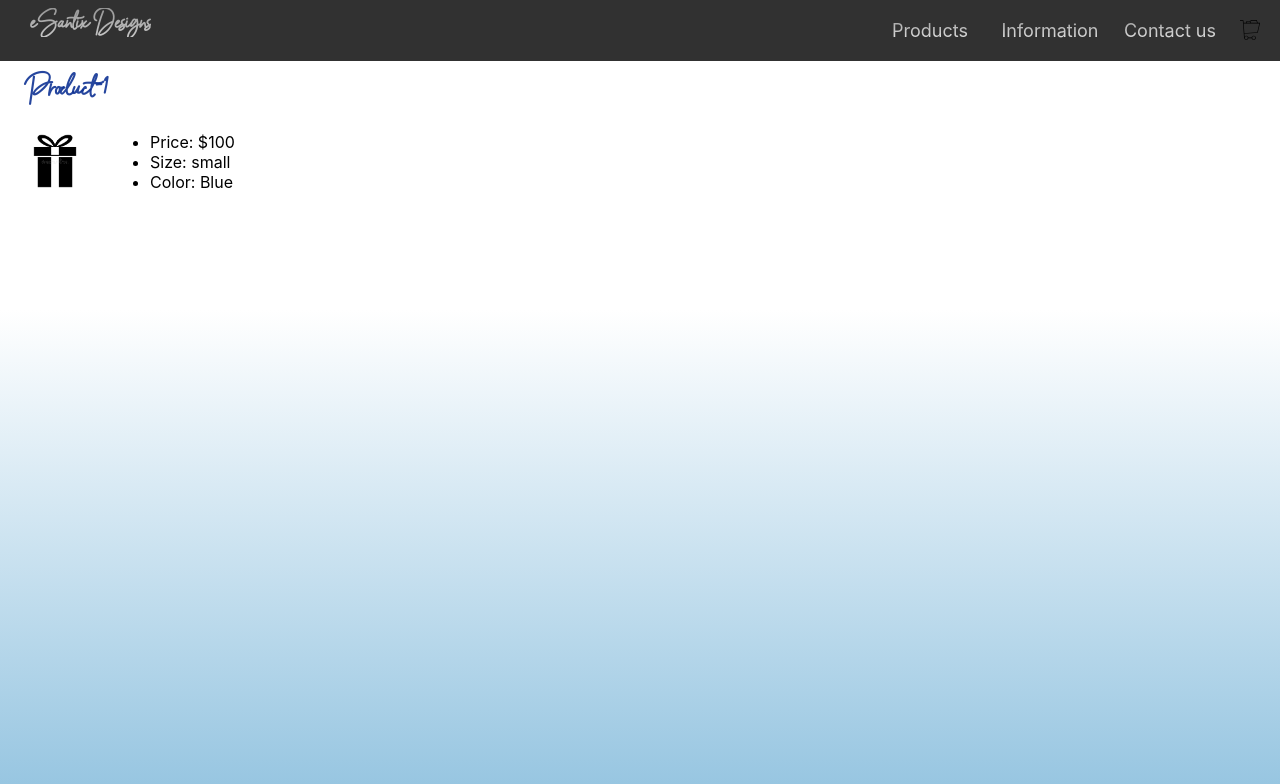
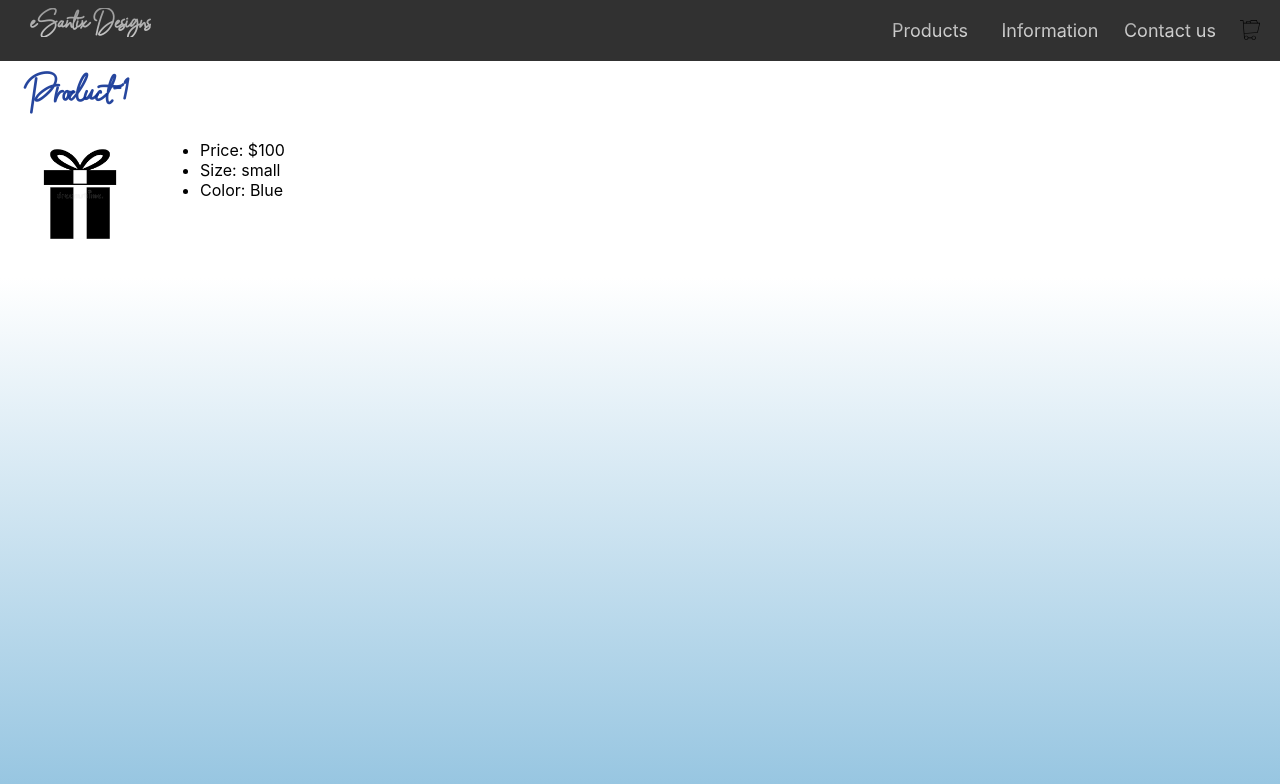
Before and after one commit to esantix/coderhouse-react, a React (Create React App) app in the folder esantix-echevarria/: page /item/1 in a window 1280 px wide. Shown: the top 784 px of the page. Built offline with nearby package versions, Linux system fonts and the light colour scheme.

Commit message:
fake data on separate files

```diff
--- a/esantix-echevarria/src/components/Item.jsx
+++ b/esantix-echevarria/src/components/Item.jsx
@@ -1,6 +1,5 @@
 
 import ItemCount from "./ItemCount"
-import ItemDetailContainer from "./ItemDetailContainer"
 import { Link } from 'react-router-dom';
 
 function Item(props) {
--- a/esantix-echevarria/src/components/ItemCount.jsx
+++ b/esantix-echevarria/src/components/ItemCount.jsx
@@ -1,5 +1,4 @@
 import { useState } from 'react';
-import cartLogo from "./cart.svg"
 
 function ItemCount(props) {
 
--- a/esantix-echevarria/src/components/ItemDetail.jsx
+++ b/esantix-echevarria/src/components/ItemDetail.jsx
@@ -1,81 +1,21 @@
-import { useState, useEffect } from 'react';
 import prodExample from "./prod.png"
-import LoadingBanner from './LoadingBanner'
-
-const FAKE_DETAILS_DB = {
-    1: {
-        name: "Product-1",
-        price: "100",
-        size: "small",
-        color: "Blue"
-    },
-    2: {
-        name: "Product-2",
-        price: "500",
-        size: "medium",
-        color: "Green"
-    },
-    3: {
-        name: "Product-3",
-        price: "800",
-        size: "big",
-        color: "Red"
-    },
-    4: {
-        name: "Product-4",
-        price: "1200",
-        size: "large",
-        color: "Yellow"
-    }
-}
-
 
 function ItemDetail(props) {
-    console.log("ITEM ID:" + props.itemId)
-
-    const [loading, setLoading] = useState(true);
-    const [itemData, setItemData] = useState({
-        name: "-",
-        price: "-",
-        size: "-",
-        color:"-"
-    });
-
-    async function getItemData(id) {
-
-        // Esto deberia ser un fetch con el ID del prioducto
-        await new Promise(resolve => setTimeout(resolve, 300)).then(
-            () => {
-                setItemData(FAKE_DETAILS_DB[id]);
-                console.log(itemData)
-                setLoading(false);
-            })
-    }
-
-
-
-    useEffect(() => { getItemData(props.itemId) }, []);
-
-
     return (
-
         <div className="ItemDetail">
-            <h2> {itemData.name}</h2>
-            {loading ? <LoadingBanner msg="LOADING DETAILS..." /> :
+            <h2> {props.data.name}</h2>
                 <div className='detailsCtn'>
                     <div className="imgCtn">
-                        <img clasName="itemImage" src={prodExample} alt="" />
+                        <img className="itemImage" src={prodExample} alt="" />
                     </div>
                     <div className='dataCtn'>
                         <ul>
-                            <li> Price: ${itemData.price}</li>
-                            <li>Size: {itemData.size}</li>
-                            <li>Color: {itemData.color}</li>
-
+                            <li> Price: ${props.data.price}</li>
+                            <li>Size: {props.data.size}</li>
+                            <li>Color: {props.data.color}</li>
                         </ul>
                     </div>
                 </div>
-            }
         </div>
     )
 }
--- a/esantix-echevarria/src/components/ItemDetailContainer.jsx
+++ b/esantix-echevarria/src/components/ItemDetailContainer.jsx
@@ -1,19 +1,35 @@
-
-import {  useEffect } from 'react';
+import { useState, useEffect } from 'react';
 import { useParams } from 'react-router-dom';
 import ItemDetail from './ItemDetail'
-
+import FAKE_DETAILS_DB from '../js/detailData'
+import LoadingBanner from './LoadingBanner'
 
 function ItemDetailContainer(props) {
+    const [loading, setLoading] = useState(true);
 
+    const { id } = useParams();
+    const [itemData, setItemData] = useState({
+        name: "-",
+        price: "-",
+        size: "-",
+        color: "-"
+    });
 
-    const {id} = useParams();
+    async function getItemData(id) {
+        // Esto deberia ser un fetch con el ID del prioducto
+        await new Promise(resolve => setTimeout(resolve, 300)).then(
+            () => {
+                setItemData(FAKE_DETAILS_DB[id]);
+                setLoading(false);
+            })
+    }
 
-useEffect(()=>{console.log("ID is:..." + id)},[id])
+    useEffect(() => { getItemData(id) }, []);
 
     return (
         <div>
-            <ItemDetail itemId={id}/>
+            { loading ? <LoadingBanner msg="LOADING DETAILS..." /> :
+              <ItemDetail data={itemData} /> }
         </div>
     )
 }
--- a/esantix-echevarria/src/components/ItemList.jsx
+++ b/esantix-echevarria/src/components/ItemList.jsx
@@ -10,7 +10,7 @@ function ItemList(props) {
             {
                 props.data.map(
                     (elem) => {
-                            return <Item stock={elem.stock} itemId={elem.id} name={elem.name}/>
+                        return <Item stock={elem.stock} itemId={elem.id} key={elem.id} name={elem.name} />
                     }
                 )
             }
--- a/esantix-echevarria/src/components/ItemListContainer.jsx
+++ b/esantix-echevarria/src/components/ItemListContainer.jsx
@@ -2,14 +2,7 @@
 import { useState , useEffect} from 'react';
 import ItemList from "./ItemList"
 import LoadingBanner from './LoadingBanner'
-
-const FAKE_CATALOGUE = [
-    { "id": 1, "stock": 10, "name": "Product - 1" },
-    { "id": 2, "stock": 2, "name": "Product - 2"  },
-    { "id": 3, "stock": 10, "name": "Product - 3"  },
-    { "id": 4, "stock": 10, "name": "Product - 4"  }]
-
-
+import FAKE_CATALOGUE from '../js/catalogueData';
 
 function ItemListContainer(props) {
     const [catalogue, setCatalogue] = useState([]);
@@ -19,8 +12,8 @@ function ItemListContainer(props) {
         // simular un fetch lento
         await new Promise(resolve => setTimeout(resolve, 1300))
             .then(() => {
-                setCatalogue(FAKE_CATALOGUE);
-                setLoading(false);
+            setCatalogue(FAKE_CATALOGUE);
+            setLoading(false);
             });
     }
 
--- /dev/null
+++ b/esantix-echevarria/src/js/catalogueData.js
@@ -0,0 +1,9 @@
+
+const FAKE_CATALOGUE = [
+    { "id": 1, "stock": 10, "name": "Product - 1"},
+    { "id": 2, "stock": 2,  "name": "Product - 2"},
+    { "id": 3, "stock": 10, "name": "Product - 3"},
+    { "id": 4, "stock": 10, "name": "Product - 4"}]
+
+
+    export default FAKE_CATALOGUE
--- /dev/null
+++ b/esantix-echevarria/src/js/detailData.js
@@ -0,0 +1,29 @@
+const FAKE_DETAILS_DB = {
+    1: {
+        name: "Product-1",
+        price: "100",
+        size: "small",
+        color: "Blue"
+    },
+    2: {
+        name: "Product-2",
+        price: "500",
+        size: "medium",
+        color: "Green"
+    },
+    3: {
+        name: "Product-3",
+        price: "800",
+        size: "big",
+        color: "Red"
+    },
+    4: {
+        name: "Product-4",
+        price: "1200",
+        size: "large",
+        color: "Yellow"
+    }
+}
+
+
+export default FAKE_DETAILS_DB
--- a/esantix-echevarria/src/styles/list.scss
+++ b/esantix-echevarria/src/styles/list.scss
@@ -10,6 +10,8 @@ $itmeColor: #103394e7;
 
 .ItemDetail {
     h2 {
+        margin-top:80px;
+        font-size:30px;
         font-family: "myfont";
         margin: 10px 25px;
         color: $itmeColor;
@@ -18,11 +20,11 @@ $itmeColor: #103394e7;
     .detailsCtn {
         display: flex;
         flex-direction: row;
-        margin-bottom: 100px;
+        margin-bottom: 10px;
     }
 
     img {
-        width: 70px;
+        width: 120px;
         margin: 10px 20px;
     }
 }
```
Lines whose indentation alone changed are shown as unchanged.
